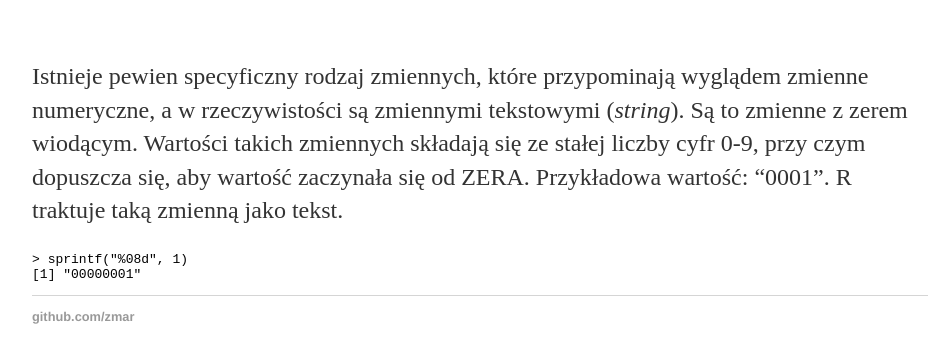
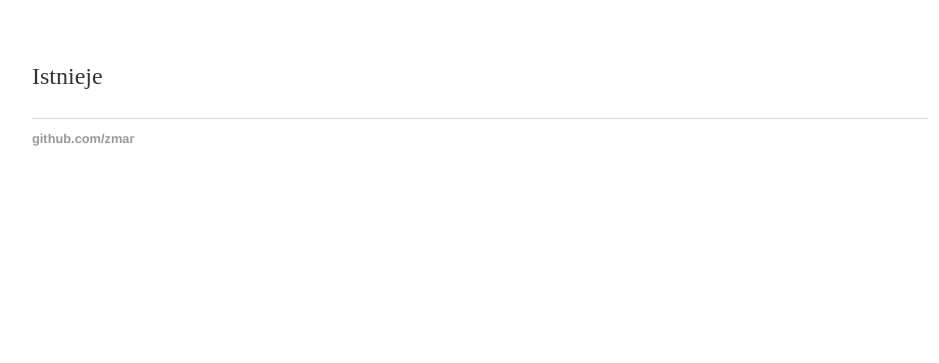
Before and after one commit to zmar/SmarteR_useR, a Jekyll site: the page built from _posts/2016-05-04-start.md, in a window 1280 px wide. Shown: the top 363 px of the page, without its empty margins (160-1099 px from the left). Built offline with Jekyll 4.4.1, drawn with Linux system fonts in a browser that asks for light colours.

Commit message:
Update 2016-05-04-start.md

````diff
--- a/_posts/2016-05-04-start.md
+++ b/_posts/2016-05-04-start.md
@@ -4,9 +4,4 @@
 date: 2016-05-04
 ---
 
-Istnieje pewien specyficzny rodzaj zmiennych, które przypominają wyglądem zmienne numeryczne, a w rzeczywistości są zmiennymi tekstowymi (_string_). Są to zmienne z zerem wiodącym. Wartości takich zmiennych składają się ze stałej liczby cyfr 0-9, przy czym dopuszcza się, aby wartość zaczynała się od ZERA. Przykładowa wartość: "0001". R traktuje taką zmienną jako tekst.
-
-```r
-> sprintf("%08d", 1)
-[1] "00000001"
-```
+Istnieje
````
